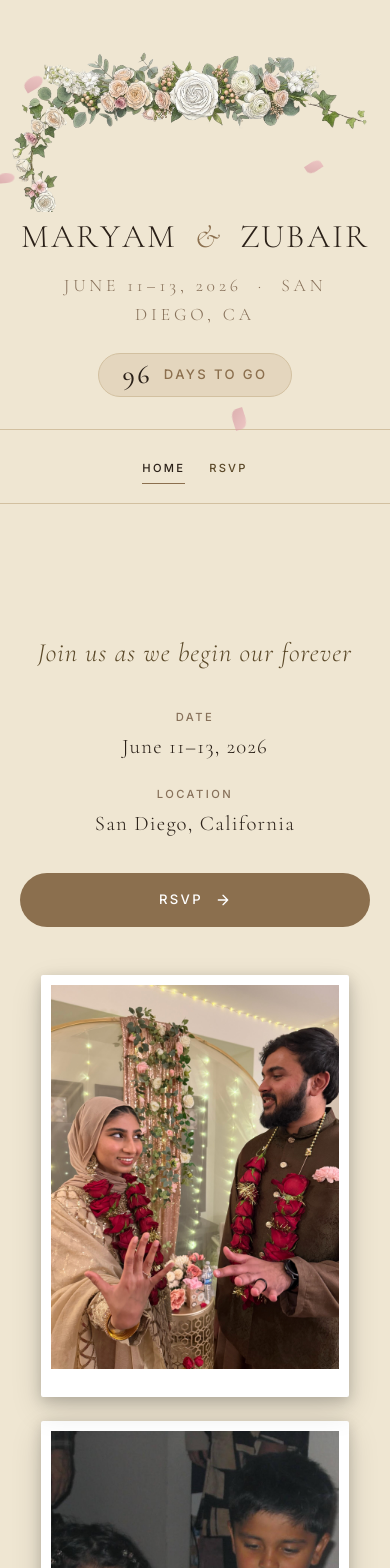
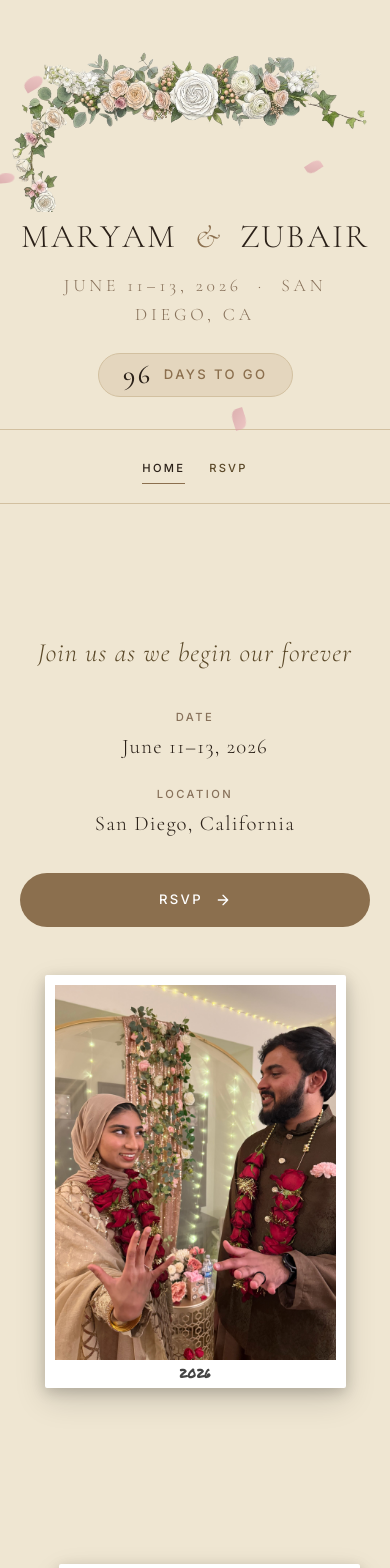
Before and after one commit to ZubairQazi/ZubairQazi.github.io, a Jekyll site: the page maryam/index.html, which Jekyll copies as it is, in a window 390 px wide. Shown: the top 1568 px of the page. Built offline with Jekyll 4.4.1, drawn with Linux system fonts in a browser that asks for light colours; nearby versions of some CDN libraries.

Commit message:
fix(mobile): collage stacked cards with correct height, captions anchored properly

```diff
--- a/maryam/css/styles.css
+++ b/maryam/css/styles.css
@@ -548,31 +548,35 @@
   z-index: 10;
 }
 
-/* ── Mobile: simple vertical stack ── */
+/* ── Mobile: stacked print cards ── */
 @media (max-width: 540px) {
   .photo-collage {
     position: static;
     display: flex;
     flex-direction: column;
     align-items: center;
-    gap: var(--space-6);
+    gap: 2.4rem;   /* extra vertical gap so bottom border+caption has room */
     height: auto;
   }
   .collage-item {
-    position: static;
-    width: 88%;
+    position: relative;  /* keep as positioning context for .photo-year */
+    width: 86%;
     height: auto;
     transform: none !important;
+  }
+  /* drive height via aspect-ratio on the inner image wrapper */
+  .collage-print {
+    aspect-ratio: 4 / 3;
+  }
+  .collage-top .collage-print,
+  .collage-bottom .collage-print {
+    aspect-ratio: 3 / 4;
   }
   .collage-item img {
     display: block;
     width: 100%;
-    height: auto;
-    aspect-ratio: 4/3;
+    height: 100%;
     object-fit: cover;
-  }
-  .collage-top img, .collage-bottom img {
-    aspect-ratio: 3/4;
   }
 }
 
```
